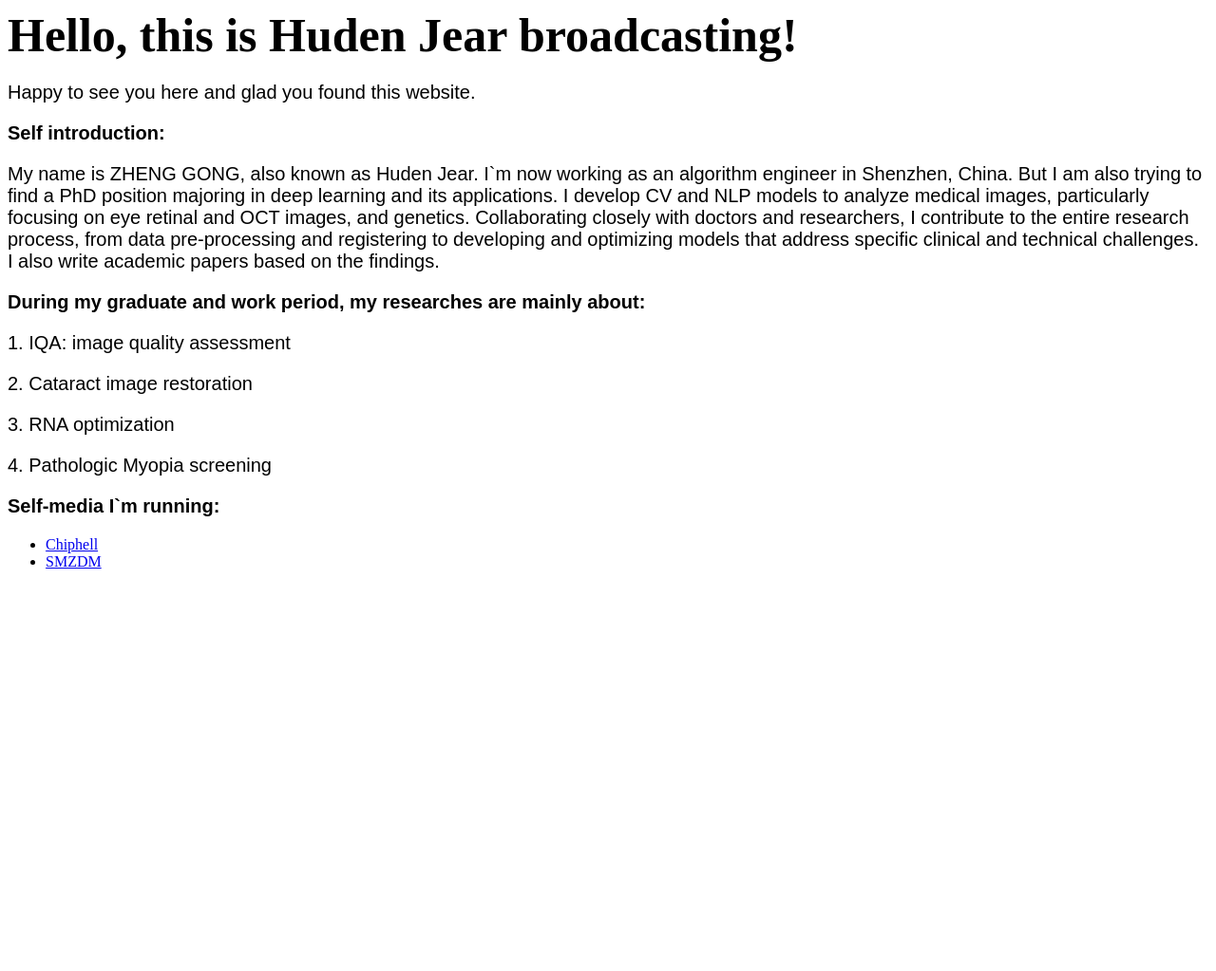
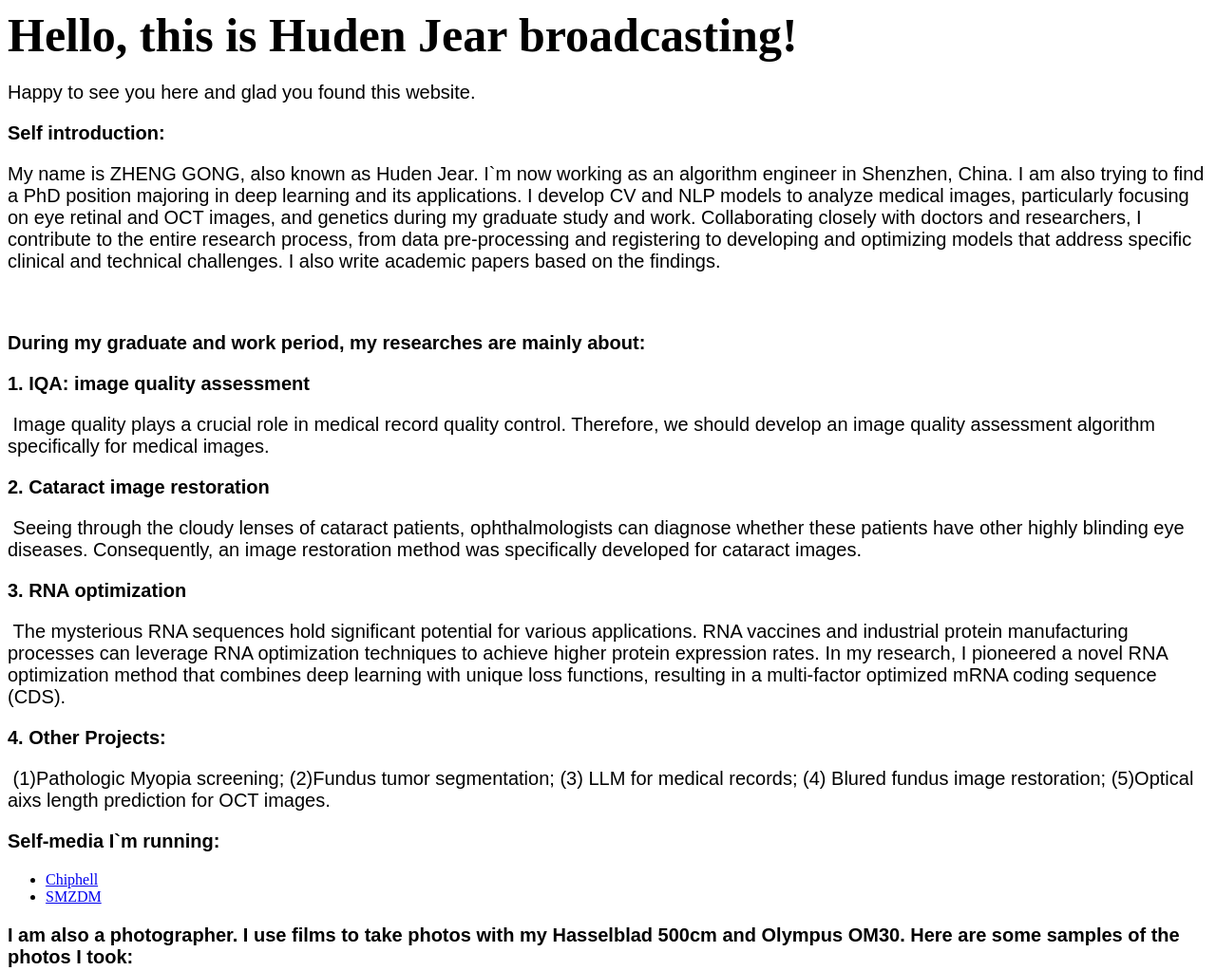
Before and after one commit to HudenJear/hudenjear.github.io, a plain HTML site: page index.html in a window 1280 px wide. Shown: the top 1023 px of the page at 95% size. Before the commit the page ends 800 px from the top, so only its background shows below. Drawn offline with Linux system fonts and the light colour scheme.

Commit message:
new contents

```diff
--- a/index.html
+++ b/index.html
@@ -21,7 +21,7 @@
 
 </style>
 </head>
-<body>
+<body max-width="1200">
 
   <ttl style="font-weight: bold;">Hello, this is Huden Jear broadcasting! </ttl>
 
@@ -29,16 +29,22 @@
 
   <p style="font-weight: bold;">Self introduction: </p>
 
-  <p>My name is ZHENG GONG, also known as Huden Jear. I`m now working as an algorithm engineer in Shenzhen, China. But I am also trying to find a PhD position majoring in deep learning and its applications. I develop CV and NLP models to analyze medical images, particularly focusing on eye retinal and OCT images, and genetics. Collaborating closely with doctors and researchers, I contribute to the entire research process, from data pre-processing and registering to developing and optimizing models that address specific clinical and technical challenges. I also write academic papers based on the findings. </p>
+  <p>My name is ZHENG GONG, also known as Huden Jear. I`m now working as an algorithm engineer in Shenzhen, China. I am also trying to find a PhD position majoring in deep learning and its applications. I develop CV and NLP models to analyze medical images, particularly focusing on eye retinal and OCT images, and genetics during my graduate study and work. Collaborating closely with doctors and researchers, I contribute to the entire research process, from data pre-processing and registering to developing and optimizing models that address specific clinical and technical challenges. I also write academic papers based on the findings. </p>
 
-
+  <p> </p>
 
   <p style="font-weight: bold;">During my graduate and work period, my researches are mainly about: </p>
 
-  <p>1. IQA: image quality assessment</p>
-  <p>2. Cataract image restoration</p>
-  <p>3. RNA optimization</p>
-  <p>4. Pathologic Myopia screening</p>
+  <p style="font-weight: bold;">1. IQA: image quality assessment</p>
+  <p> Image quality plays a crucial role in medical record quality control. Therefore, we should develop an image quality assessment algorithm specifically for medical images. </p>
+  <p style="font-weight: bold;">2. Cataract image restoration</p>
+  <p> Seeing through the cloudy lenses of cataract patients, ophthalmologists can diagnose whether these patients have other highly blinding eye diseases. Consequently, an image restoration method was specifically developed for cataract images.</p>
+  <p style="font-weight: bold;">3. RNA optimization</p>
+  <p> The mysterious RNA sequences hold significant potential for various applications. RNA vaccines and industrial protein manufacturing processes can leverage RNA optimization techniques to achieve higher protein expression rates. In my research, I pioneered a novel RNA optimization method that combines deep learning with unique loss functions, resulting in a multi-factor optimized mRNA coding sequence (CDS).  </p>
+  <p style="font-weight: bold;">4. Other Projects:</p>
+  <p> (1)Pathologic Myopia screening; (2)Fundus tumor segmentation; (3) LLM for medical records; (4) Blured fundus image restoration; (5)Optical aixs length prediction for OCT images. </p>
+
+
 
   <p style="font-weight: bold;">Self-media I`m running: </p>
 
@@ -48,5 +54,12 @@
     <li> <a href="https://zhiyou.smzdm.com/member/4547949178/">SMZDM</a> </li>
   </ul>
 
+  <p style="font-weight: bold;">I am also a photographer. I use films to take photos with my Hasselblad 500cm and Olympus OM30. Here are some samples of the photos I took:</p>
+  <img src="static\imgs\img1.jpg" alt="Image1" width="512" height="512">
+  <img src="static\imgs\img2.jpg" alt="Image2" width="512" height="512">
+
+  <img src="static\imgs\img3.jpg" alt="Image3" width="512" height="512">
+  <img src="static\imgs\img4.jpg" alt="Image4" width="512" height="512">
+
 </body>
 </html>
```
Also changed, not shown: 10 other files.
